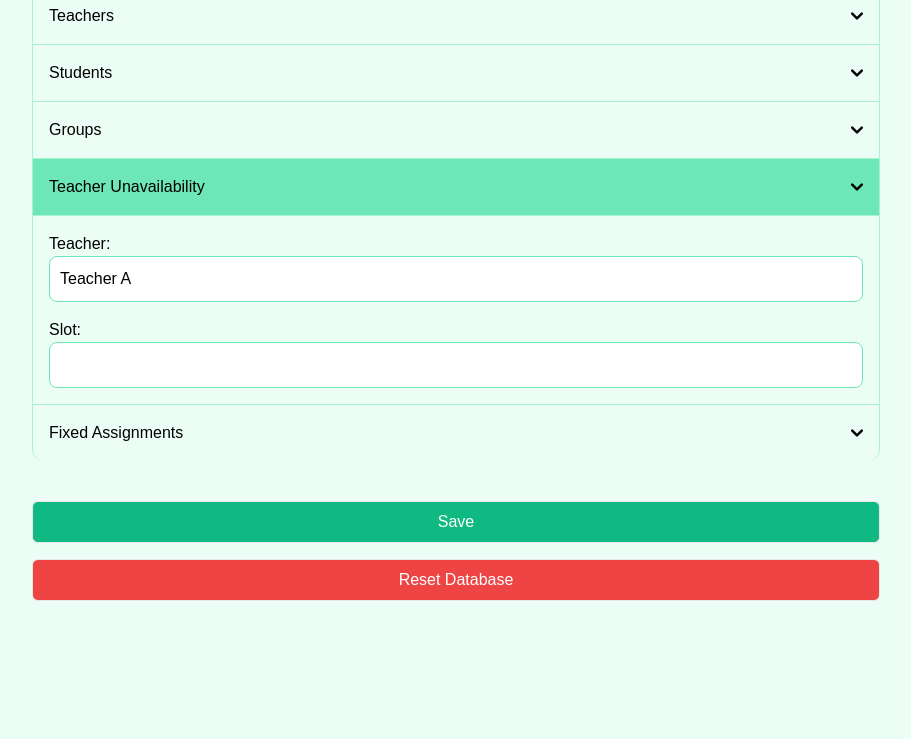
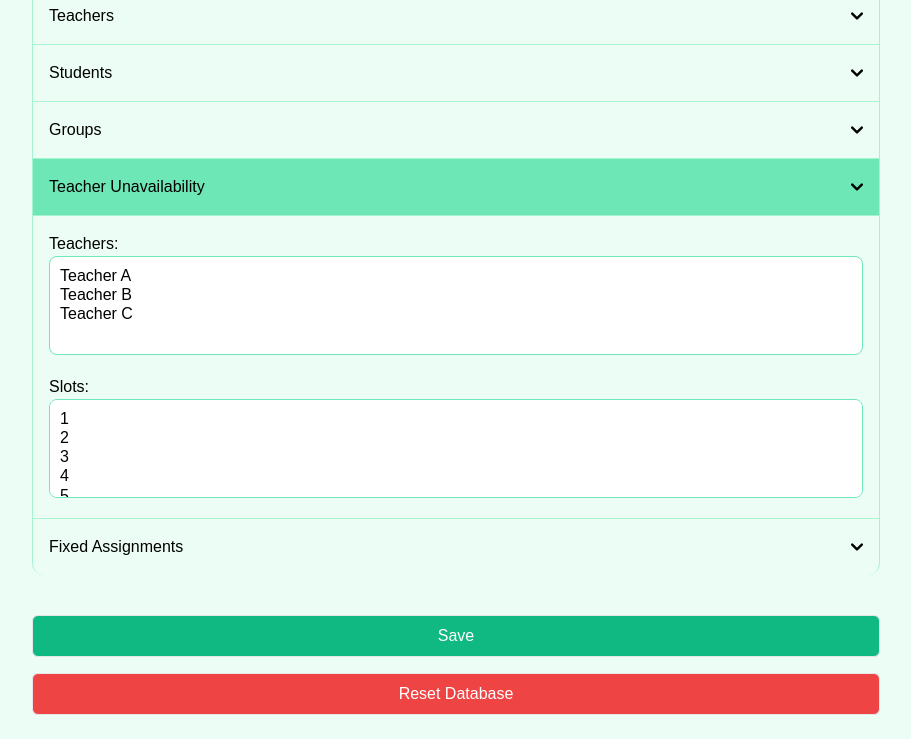
Before and after one commit to usacpcheung/timetabling-app, a Flask app: page /config in a window 1280 px wide, after a click on "Teacher Unavailability". Shown: the part 2231-2970 px from the top of the page, without its empty margins (184-1095 px from the left). Before the commit the page ends 2832 px from the top, so only its background shows below. Run offline with Flask 3, Linux system fonts and the light colour scheme; data comes from the database, SQL or seed files in the repository; data that the repository does not hold is empty; some libraries are stand-ins or nearby versions.

Commit message:
/usr/local/bin/mise: 9: exec: activate: not found Persist config accordion state

```diff
--- a/app.py
+++ b/app.py
@@ -677,8 +677,8 @@ def config():
         for uid in unavail_ids:
             if uid in del_unav:
                 c.execute('DELETE FROM teacher_unavailable WHERE id=?', (int(uid),))
-        nu_teacher = request.form.get('new_unavail_teacher')
-        nu_slot = request.form.get('new_unavail_slot')
+        nu_teachers = [int(t) for t in request.form.getlist('new_unavail_teacher')]
+        nu_slots = [int(s) - 1 for s in request.form.getlist('new_unavail_slot')]
 
         c.execute('SELECT teacher_id, slot FROM teacher_unavailable')
         unav = c.fetchall()
@@ -687,19 +687,19 @@ def config():
         fixed = c.fetchall()
         fixed_set = {(f['teacher_id'], f['slot']) for f in fixed}
 
-        if nu_teacher and nu_slot:
-            tid = int(nu_teacher)
-            slot = int(nu_slot) - 1
-            if (tid, slot) in fixed_set:
-                flash('Cannot mark slot unavailable: fixed assignment exists', 'error')
-                has_error = True
-            elif (tid, slot) in unav_set:
-                flash('Teacher already unavailable in that slot', 'error')
-                has_error = True
-            else:
-                c.execute('INSERT INTO teacher_unavailable (teacher_id, slot) VALUES (?, ?)',
-                          (tid, slot))
-                unav_set.add((tid, slot))
+        if nu_teachers and nu_slots:
+            for tid in nu_teachers:
+                for slot in nu_slots:
+                    if (tid, slot) in fixed_set:
+                        flash('Cannot mark slot unavailable: fixed assignment exists', 'error')
+                        has_error = True
+                    elif (tid, slot) in unav_set:
+                        flash('Teacher already unavailable in that slot', 'error')
+                        has_error = True
+                    else:
+                        c.execute('INSERT INTO teacher_unavailable (teacher_id, slot) VALUES (?, ?)',
+                                  (tid, slot))
+                        unav_set.add((tid, slot))
 
         # update fixed assignments
         assign_ids = request.form.getlist('assign_id')
@@ -741,7 +741,7 @@ def config():
             elif (tid, slot) in fixed_set:
                 flash('Duplicate fixed assignment for that slot', 'error')
                 has_error = True
-            elif na_group:
+            elif na_group and (group_weight > 0 or not na_student):
                 gid = int(na_group)
                 if na_subject not in group_subj.get(gid, []):
                     flash('Group does not require the selected subject', 'error')
--- a/static/config.js
+++ b/static/config.js
@@ -7,6 +7,37 @@ document.addEventListener('DOMContentLoaded', function () {
     const groupSelect = document.getElementById('new_assign_group');
     const subjectSelect = document.getElementById('new_assign_subject');
     const slotSelect = document.getElementById('new_assign_slot');
+
+    const accordionButtons = document.querySelectorAll('#config-accordion button[data-accordion-target]');
+    const ACC_KEY = 'config_open_panels';
+
+    function saveAccordionState() {
+        const open = Array.from(accordionButtons)
+            .map(btn => btn.getAttribute('data-accordion-target'))
+            .filter(id => {
+                const panel = document.querySelector(id);
+                return panel && !panel.classList.contains('hidden');
+            });
+        localStorage.setItem(ACC_KEY, JSON.stringify(open));
+    }
+
+    const savedPanels = JSON.parse(localStorage.getItem(ACC_KEY) || '[]');
+    savedPanels.forEach(id => {
+        const panel = document.querySelector(id);
+        const btn = document.querySelector(`#config-accordion button[data-accordion-target="${id}"]`);
+        if (panel && btn) {
+            panel.classList.remove('hidden');
+            btn.setAttribute('aria-expanded', 'true');
+            const icon = btn.querySelector('[data-accordion-icon]');
+            if (icon) icon.classList.add('rotate-180');
+        }
+    });
+
+    accordionButtons.forEach(btn => {
+        btn.addEventListener('click', () => {
+            setTimeout(saveAccordionState, 0);
+        });
+    });
 
     const slotTimesDataEl = document.getElementById('slot-times-data');
     const slotTimesContainer = document.getElementById('slot-times');
@@ -127,30 +158,36 @@ document.addEventListener('DOMContentLoaded', function () {
 
     const unavailTeacher = document.getElementById('new_unavail_teacher');
     const unavailSlot = document.getElementById('new_unavail_slot');
-    // Display a warning when marking a slot unavailable would conflict.
+    // Display a warning when marking slots unavailable would conflict.
     function warnUnavail() {
-        const tid = unavailTeacher.value;
-        const slotVal = unavailSlot.value;
-        const slot = parseInt(slotVal, 10) - 1;
-        if (!tid || isNaN(slot)) return;
-        const fixed = assignData[tid] || [];
-        const unav = unavailData[tid] || [];
+        if (!unavailTeacher || !unavailSlot) return;
+        const tids = Array.from(unavailTeacher.selectedOptions).map(o => o.value);
+        const slots = Array.from(unavailSlot.selectedOptions).map(o => parseInt(o.value, 10) - 1);
+        if (!tids.length || !slots.length) return;
         const flashes = document.getElementById('flash-messages');
         if (!flashes) return;
-        const li = document.createElement('li');
-        li.className = 'error';
-        if (fixed.includes(slot)) {
-            li.textContent = 'Warning: fixed assignment exists in this slot.';
-        } else if (unav.includes(slot)) {
-            li.textContent = 'Slot already marked unavailable.';
-        } else {
-            return;
-        }
-        flashes.appendChild(li);
+        tids.forEach(tid => {
+            const fixed = assignData[tid] || [];
+            const unav = unavailData[tid] || [];
+            slots.forEach(slot => {
+                let msg = '';
+                if (fixed.includes(slot)) {
+                    msg = 'Warning: fixed assignment exists in this slot.';
+                } else if (unav.includes(slot)) {
+                    msg = 'Slot already marked unavailable.';
+                }
+                if (msg) {
+                    const li = document.createElement('li');
+                    li.className = 'error';
+                    li.textContent = msg;
+                    flashes.appendChild(li);
+                }
+            });
+        });
     }
     if (unavailTeacher && unavailSlot) {
         unavailTeacher.addEventListener('change', warnUnavail);
-        unavailSlot.addEventListener('input', warnUnavail);
+        unavailSlot.addEventListener('change', warnUnavail);
     }
 
 
--- a/templates/config.html
+++ b/templates/config.html
@@ -106,7 +106,7 @@
                 <input type="number" name="well_attend_weight" value="{{ config['well_attend_weight'] }}" min="0" step="0.1" class="border border-emerald-300 rounded-lg p-2.5 w-full">
             </label>
             <label class="block">Group weight:
-                <input type="number" name="group_weight" value="{{ config['group_weight'] }}" min="1" step="0.1" class="border border-emerald-300 rounded-lg p-2.5 w-full">
+                <input type="number" name="group_weight" value="{{ config['group_weight'] }}" min="0" step="0.1" class="border border-emerald-300 rounded-lg p-2.5 w-full">
             </label>
             <label class="flex items-center gap-2">Balance teacher load?
                 <input type="checkbox" name="balance_teacher_load" {% if config['balance_teacher_load'] %}checked{% endif %} class="w-4 h-4 text-emerald-600 bg-emerald-100 border-emerald-300 rounded focus:ring-emerald-500">
@@ -330,15 +330,19 @@
                 <input type="checkbox" name="unavail_delete" value="{{ u['id'] }}" class="w-4 h-4 text-emerald-600 bg-emerald-100 border-emerald-300 rounded focus:ring-emerald-500">
             </label>
             {% endfor %}
-            <label class="block">Teacher:
-                <select name="new_unavail_teacher" id="new_unavail_teacher" class="border border-emerald-300 rounded-lg p-2.5 w-full">
+            <label class="block">Teachers:
+                <select multiple name="new_unavail_teacher" id="new_unavail_teacher" class="border border-emerald-300 rounded-lg p-2.5 w-full">
                     {% for t in teachers %}
                     <option value="{{ t['id'] }}">{{ t['name'] }}</option>
                     {% endfor %}
                 </select>
             </label>
-            <label class="block">Slot:
-                <input type="number" name="new_unavail_slot" id="new_unavail_slot" min="1" max="{{ config['slots_per_day'] }}" class="border border-emerald-300 rounded-lg p-2.5 w-full">
+            <label class="block">Slots:
+                <select multiple name="new_unavail_slot" id="new_unavail_slot" class="border border-emerald-300 rounded-lg p-2.5 w-full">
+                    {% for i in range(1, config['slots_per_day'] + 1) %}
+                    <option value="{{ i }}">{{ i }}</option>
+                    {% endfor %}
+                </select>
             </label>
         </fieldset>
     </div>
```
Also changed, not shown: tests/test_batch_unavailability.py (added, +36 -0 lines), tests/test_fixed_assignment_groups.py (+34 -0 lines), README.md, 1 other file.
